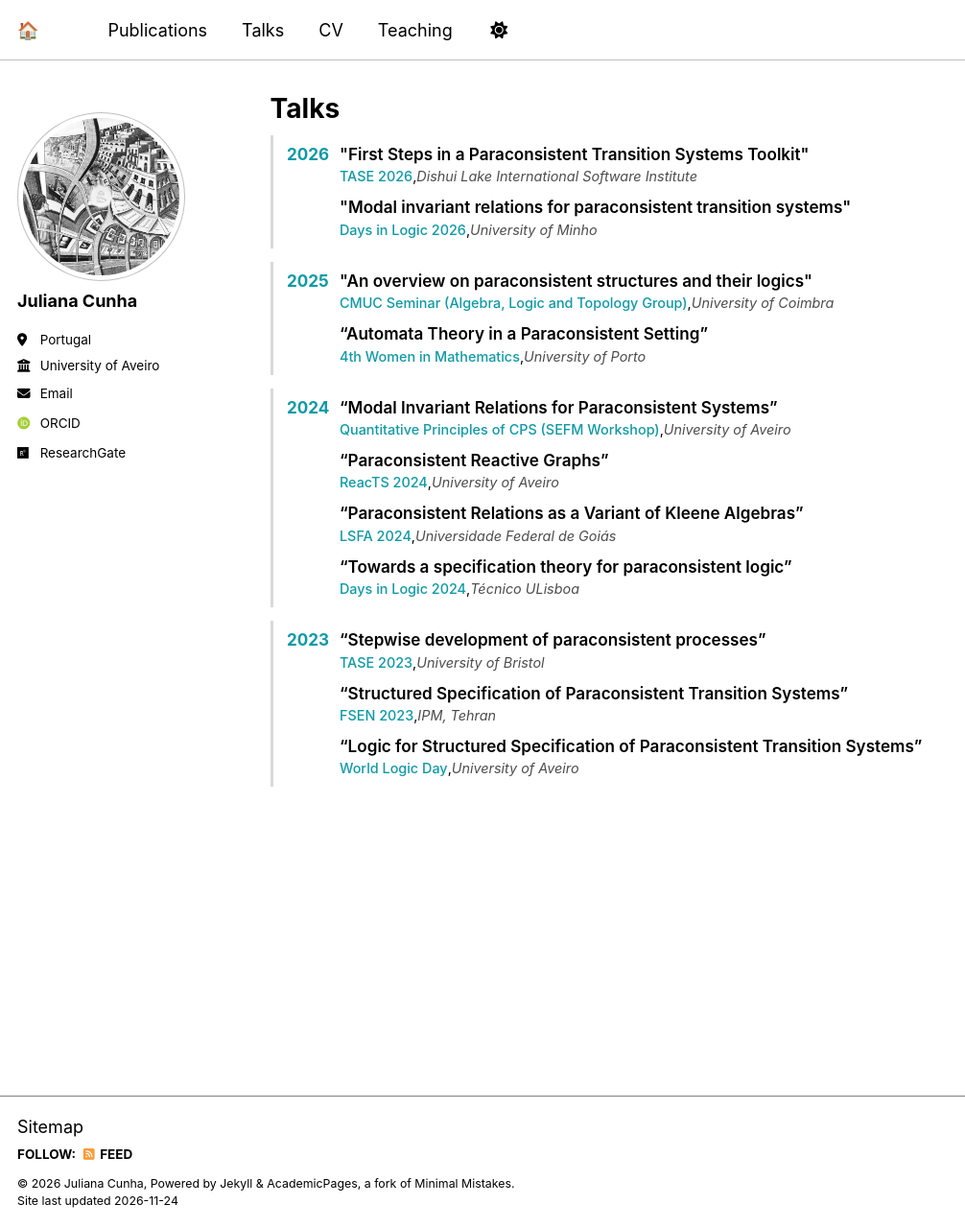
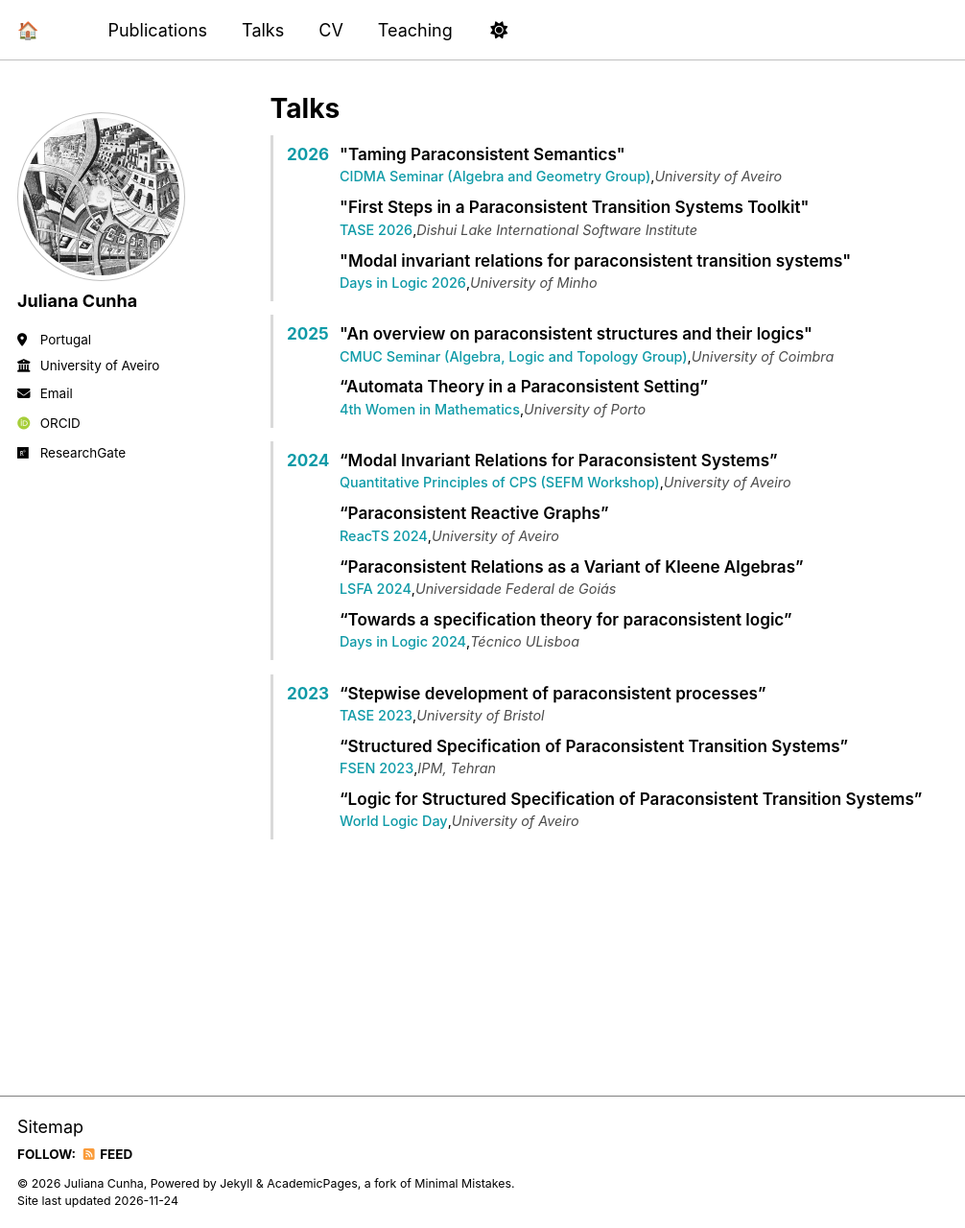
Before and after one commit to juliana-cunha/juliana-cunha.github.io, a Jekyll site: the page built from _pages/talks.md, in a window 1280 px wide and 1280 px high. Shown: the whole window at 96% size, without its empty margins (0-1006 px from the left). Built offline with Jekyll 4.4.1, drawn with Linux system fonts in a browser that asks for light colours; some web fonts are replaced; a script that is not in the unit is left out.

Commit message:
Update talks.md

```diff
--- a/_pages/talks.md
+++ b/_pages/talks.md
@@ -64,6 +64,13 @@ author_profile: true
 <div class="talk-group">
   <div class="talk-date">2026</div>
   <div class="talk-content-wrapper">
+    <div class="talk-inner-entry">
+      <span class="talk-title">"Taming Paraconsistent Semantics"</span>
+      <div class="talk-details">
+        <span class="talk-event"><a href="https://cidma.ua.pt/agenda/event/738" target="_blank"> CIDMA Seminar (Algebra and Geometry Group)</a></span>,
+        <div class="talk-location">University of Aveiro</div>
+      </div>
+    </div>
     <div class="talk-inner-entry">
       <span class="talk-title">"First Steps in a Paraconsistent Transition Systems Toolkit"</span>
       <div class="talk-details">
```
